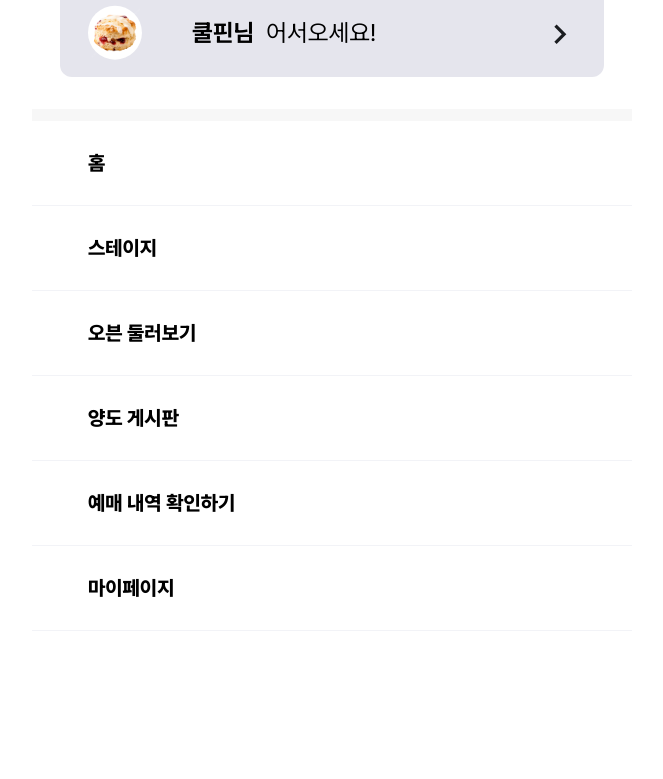
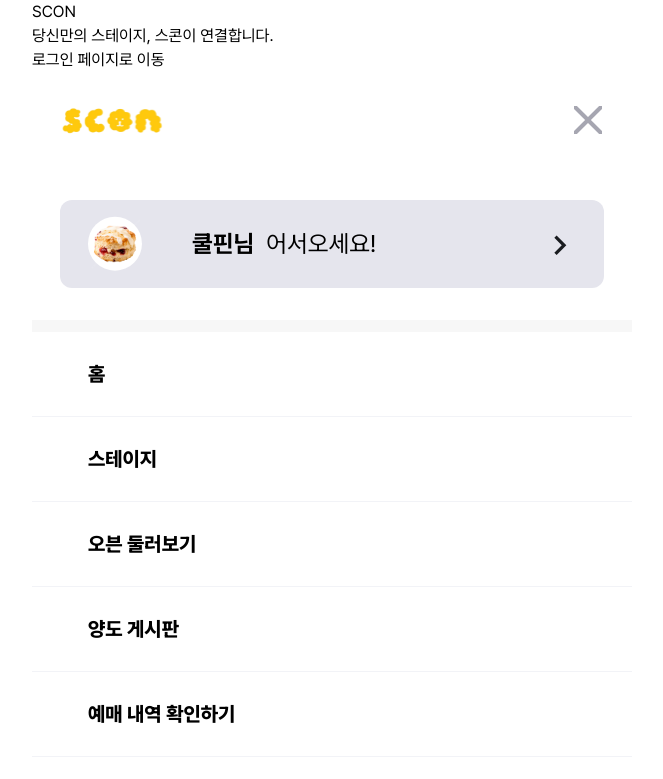
Before and after one commit to 809bakery/SCON-Frontend, a Next.js app: page / in a window 1280 px wide. Shown: the top 779 px of the page, without its empty margins (308-971 px from the left). Built offline with nearby package versions, Linux system fonts and the light colour scheme.

Commit message:
fix: 디자인 오류 수정

```diff
--- a/src/app/layout.tsx
+++ b/src/app/layout.tsx
@@ -53,7 +53,7 @@
       <body
         className={`${pretendard.className} w-full h-dvh flex justify-center items-center`}
       >
-        <div className="w-full max-w-[600px] sm:border-l-2 sm:border-r-2 border-none border-[#f9f9f9]">
+        <div className="w-full max-w-[600px] h-full sm:border-l-2 sm:border-r-2 border-none border-border">
           <Provider>{children}</Provider>
         </div>
       </body>
--- a/src/app/page.tsx
+++ b/src/app/page.tsx
@@ -2,7 +2,7 @@
 
 export default function Home() {
   return (
-    <div>
+    <div className="w-full h-full">
       <h1>SCON</h1>
       <p>당신만의 스테이지, 스콘이 연결합니다.</p>
 
```
